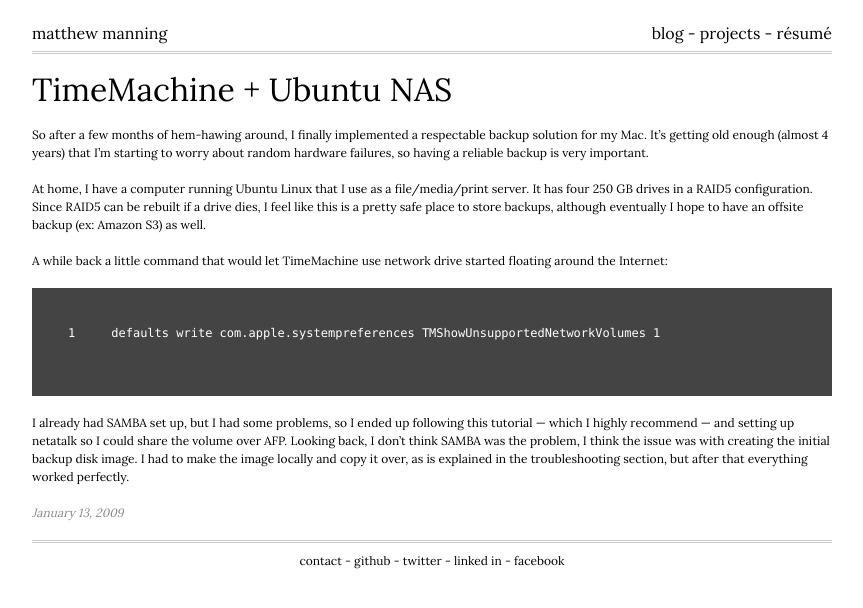
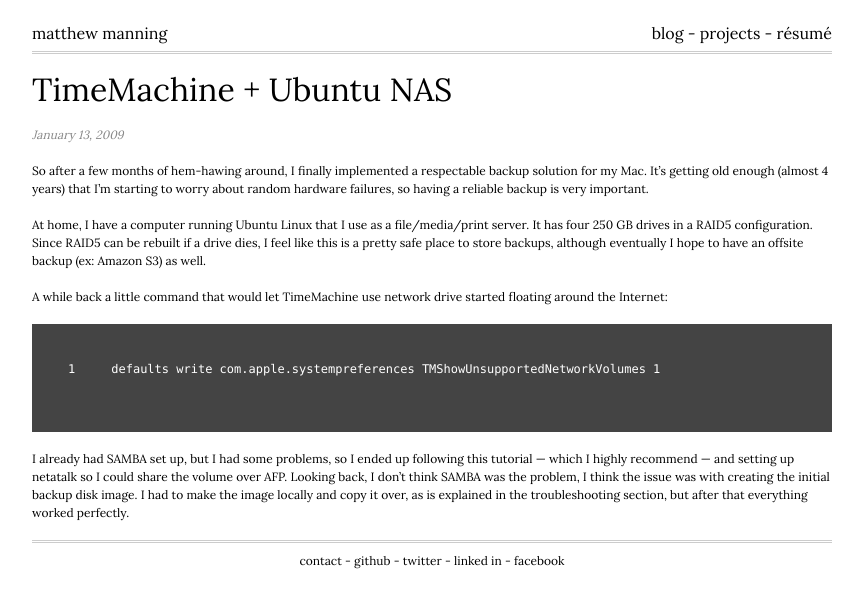
Before and after one commit to mattmanning/mattmanning.github.com, a Jekyll site: the page built from _posts/2009-01-13-TimeMachine-Ubuntu-NAS.md, in a window 1280 px wide. Shown: the top 608 px of the page, without its empty margins (208-1071 px from the left). Built offline with Jekyll 4.4.1, drawn with Linux system fonts in a browser that asks for light colours; Markdown is read by kramdown in place of the engine named in the settings.

Commit message:
Move date stamp.

```diff
--- a/_layouts/posts.html
+++ b/_layouts/posts.html
@@ -6,11 +6,11 @@
     <h1>
       <a href="{{ page.permalink }}">{{ page.title }}</a>
     </h1>
+    <time datetime="{{ page.date | date: "%Y-%m-%d" }} pubdate">
+      {{ page.date | date: "%B %d, %Y" }}
+    </time>
   </header>
   {{ content }}
   <footer>
-    <time datetime="{{ page.date | date: "%Y-%m-%d" }} pubdate">
-      {{ page.date | date: "%B %d, %Y" }}
-    </time>
   </footer>
 </article>
--- a/css/screen.css
+++ b/css/screen.css
@@ -124,7 +124,7 @@
 
 article header {
   position: static;
-  height: 36px;
+  height: 72px;
   border: none;
 }
 
@@ -166,6 +166,8 @@
 }
 
 article time {
+  line-height: 18px;
+  margin-bottom: 18px;
   font-style: italic;
   color: #888;
 }
```
